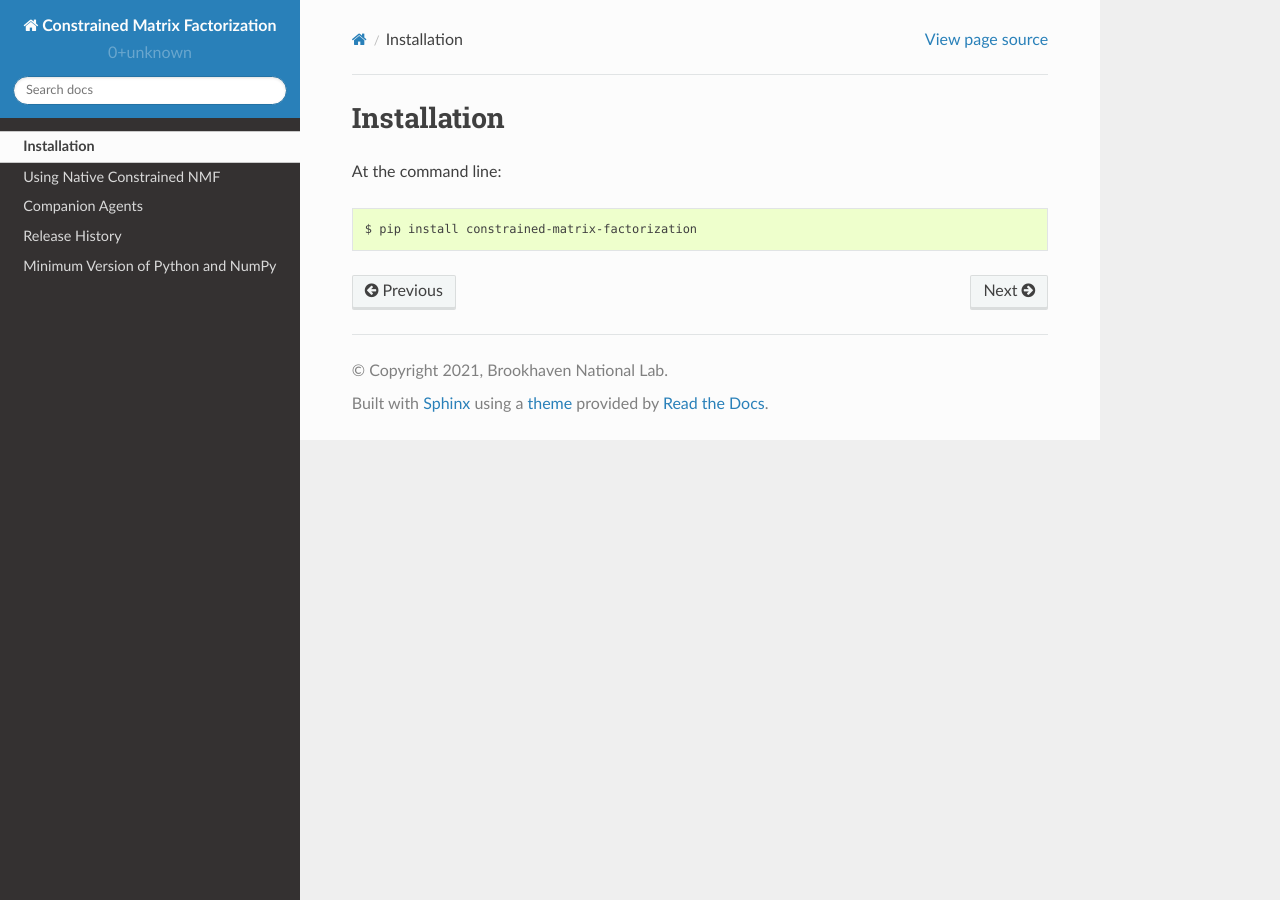
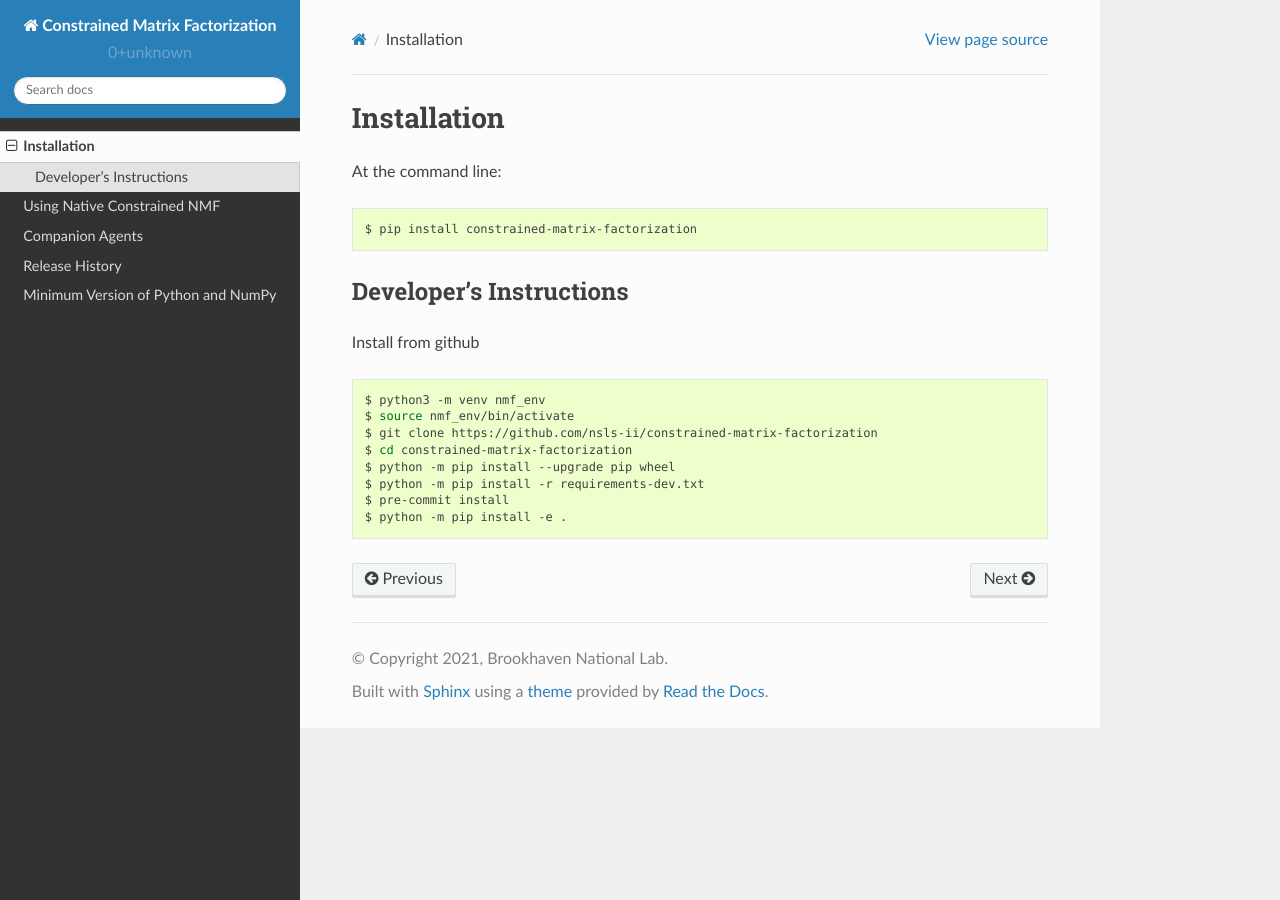
Before and after one commit to NSLS-II/constrained-matrix-factorization, a Sphinx documentation site: the page built from docs/source/installation.rst, in a window 1280 px wide. Built offline with Sphinx 7.4.7 and the Read the Docs theme 2.0.0, drawn with Linux system fonts in a browser that asks for light colours; pages that are not in the unit, such as notebooks, are missing from menus.

Commit message:
dev instruct

```diff
--- a/docs/source/installation.rst
+++ b/docs/source/installation.rst
@@ -5,3 +5,20 @@ Installation
 At the command line::
 
     $ pip install constrained-matrix-factorization
+
+
+Developer's Instructions
+------------------------
+
+Install from github
+
+.. code-block:: bash
+
+    $ python3 -m venv nmf_env
+    $ source nmf_env/bin/activate
+    $ git clone https://github.com/nsls-ii/constrained-matrix-factorization
+    $ cd constrained-matrix-factorization
+    $ python -m pip install --upgrade pip wheel
+    $ python -m pip install -r requirements-dev.txt
+    $ pre-commit install
+    $ python -m pip install -e .
```
